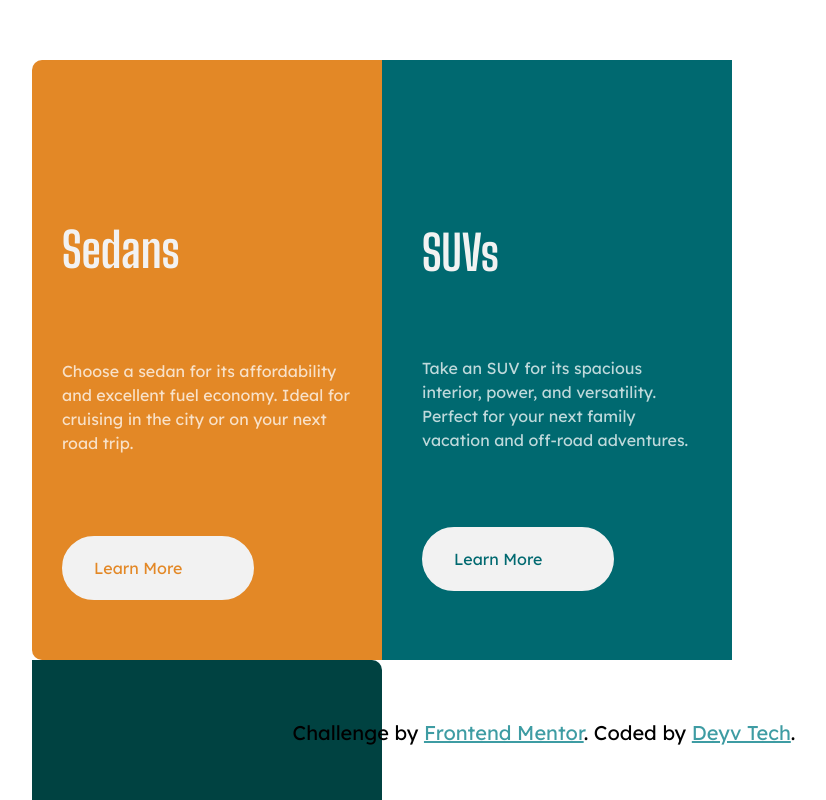
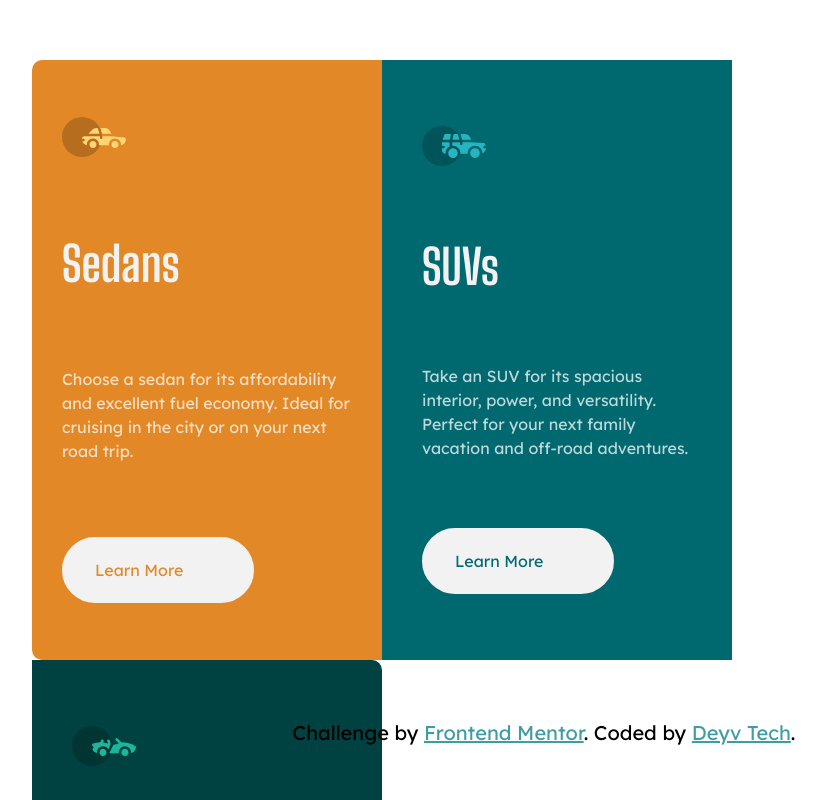
Before and after one commit to deyvtech/3-Column-Card, a plain HTML site: page index.html in a window 1280 px wide. Shown: the top 800 px of the page, without its empty margins (96-922 px from the left). Drawn offline with Linux system fonts and the light colour scheme.

Commit message:
Update url

```diff
--- a/index.html
+++ b/index.html
@@ -30,7 +30,7 @@
     <div class="col-card">
     <div class="row-card">
       <div class="img-container">
-        <img src="/3-column-preview-card-component-main/images/icon-sedans.svg" alt=""></div>
+        <img src="images/icon-sedans.svg" alt=""></div>
 
       <h3 class="card-title">Sedans</h3>
       <p class="par">Choose a sedan for its affordability and excellent fuel economy. Ideal for cruising in the city
@@ -39,7 +39,7 @@
     </div>
     <div class="row-card">
       <div class="img-container">
-        <img src="/3-column-preview-card-component-main/images/icon-suvs.svg" alt=""></div>
+        <img src="images/icon-suvs.svg" alt=""></div>
       <h3 class="card-title">SUVs</h3>
       <p class="par"> Take an SUV for its spacious interior, power, and versatility. Perfect for your next family vacation
         and off-road adventures.</p>
@@ -47,7 +47,7 @@
     </div>
     <div class="row-card">
       <div class="img-container">
-        <img src="/3-column-preview-card-component-main/images/icon-luxury.svg" alt=""></div>
+        <img src="images/icon-luxury.svg" alt=""></div>
       <h3 class="card-title">Luxury</h3>
       <p class="par"> Cruise in the best car brands without the bloated prices. Enjoy the enhanced comfort of a luxury
         rental and arrive in style.</p>
--- a/style.css
+++ b/style.css
@@ -76,7 +76,7 @@
     width: 12rem;
     border-radius: 50px;
     background-color: hsl(0, 0%, 95%);
-    border: 2px solid  hsl(0, 0%, 95%);
+    border: 3px solid  hsl(0, 0%, 95%);
 
 
 }
@@ -94,13 +94,14 @@
 }
 
 .btn:hover {
-    border: 2px solid  hsl(0, 0%, 95%);
+    border: 3px solid  hsl(0, 0%, 95%);
     background-color: transparent;
     color: white;
+    transition: all .5s ease-in-out;
 }
 
 
- @media  (max-width: 375px){
+ @media  (max-width: 768px){
     .container {
         height: 150vh;
     }
```
Also changed, not shown: Screenshot_1.png (added), 3 other files.
